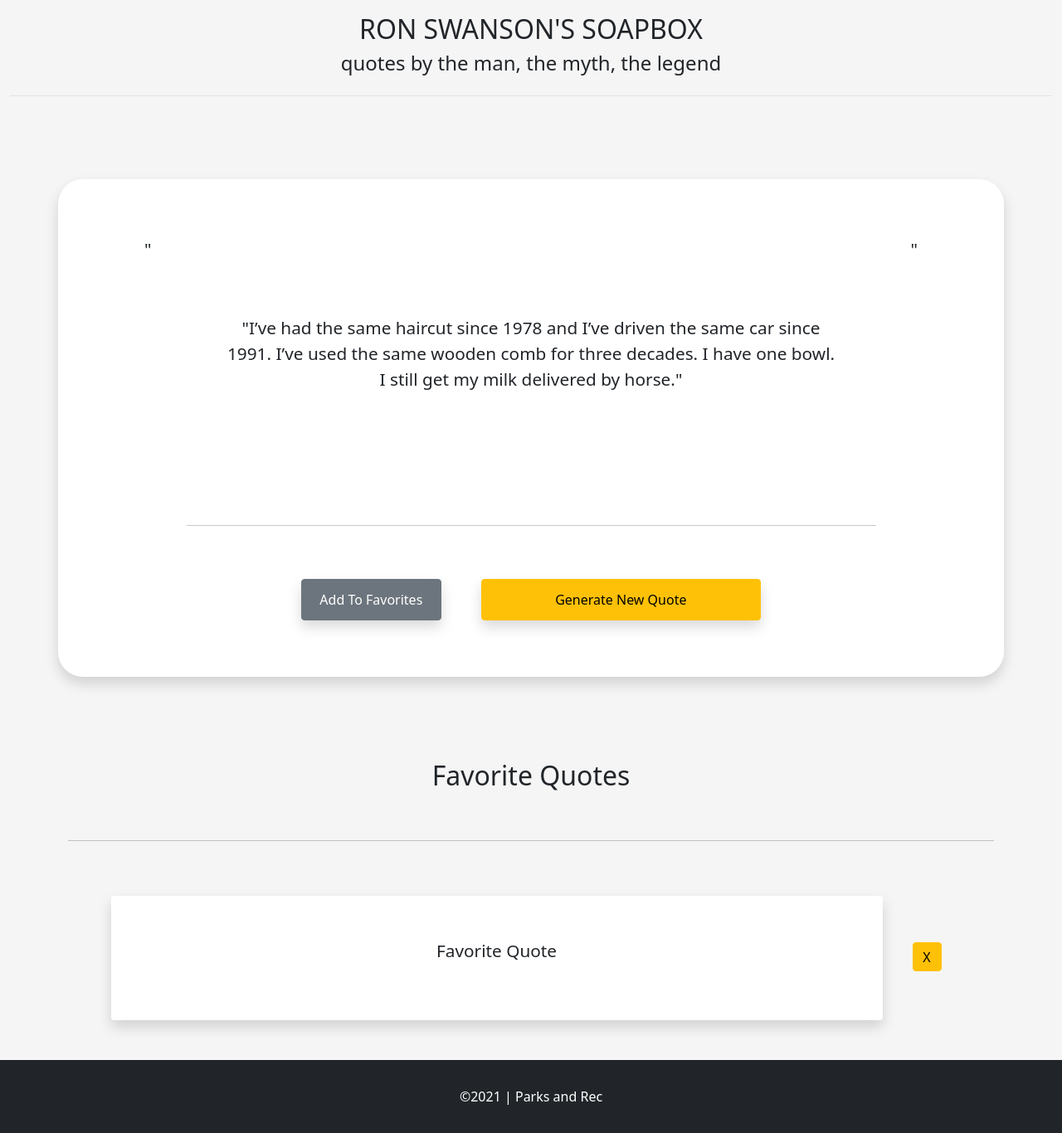
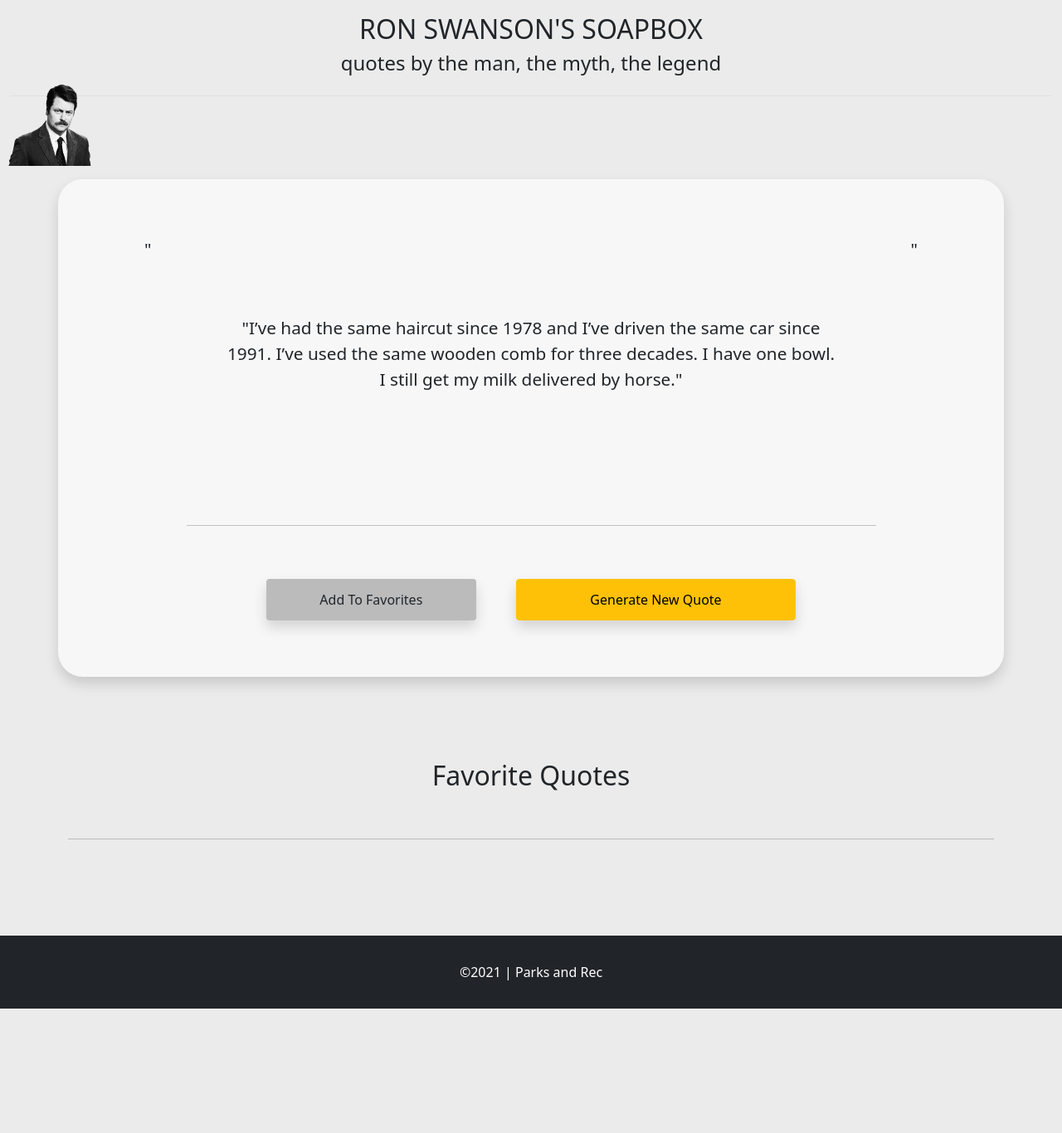
Before and after one commit to mbz7/Ron-Swanson-Quote-Generator, a PHP site: page / in a window 1280 px wide. Shown: the whole page at 83% size. After the commit the page ends 1216 px from the top, so only its background shows below. Run offline with PHP 8.4, Linux system fonts and the light colour scheme; some libraries are stand-ins or nearby versions.

Commit message:
updated js, got favorite quotes to add, add img of Ron Swanson

```diff
--- a/css/style.css
+++ b/css/style.css
@@ -3,11 +3,36 @@
 }
 
 .homepage-bg {
-  background-color: rgb(245, 245, 245);
+  background-color: rgb(235, 235, 235);
 }
 
+.quote-main-bkg {
+  background-color: rgb(247, 247, 247);
+}
+
+.fav-btn {
+  background-color: rgb(187, 187, 187);
+}
 p {
   font-size: 1.3em;
+}
+
+.fav-quotes-container {
+  margin-top: 100px;
+  height: auto;
+}
+
+.fav-quotes-row {
+  padding-bottom: 100px;
+}
+
+.ron-img {
+  z-index: 2;
+  position: absolute;
+  height: 100px;
+  width: auto;
+  left: 10px;
+  top: 100px;
 }
 /* .my-custom-row {
   background-color: blanchedalmond;
--- a/index.html
+++ b/index.html
@@ -25,9 +25,9 @@
 
   <body>
     <!-- START OF BODY -->
+    <div class="container-fluid homepage-bg">
+      <!-- HEADER -->
 
-    <!-- HEADER -->
-    <div class="container-fluid homepage-bg">
       <header class="d-flex flex-wrap justify-content-center py-3 mb-4 border-bottom">
         <div class="">
           <!-- <svg xmlns="http://www.w3.org/2000/svg" width="35" height="35" fill="currentColor" class="bi bi-boxes"
@@ -41,7 +41,12 @@
       </header>
 
       <!-- Main Quote Section -->
-      <div class="container shadow p-3 mb-5 bg-body rounded-lg d-flex align-items-center justify-content-center" style="height: 600px; margin-top: 100px; border-radius: 30px">
+      <div class="container-fluid">
+        <div>
+          <div>
+            <img class="ron-img" src="/img/259-2595788_ron-swanson-hd-png-download copy.png" alt="Photo of Ron Swanson" />
+          </div>
+          <div class="quote-main-bkg container shadow p-3 mb-5 rounded-lg d-flex align-items-center justify-content-center" style="height: 600px; margin-top: 100px; border-radius: 30px">
             <div class="container">
               <div class="row justify-content-center">
                 <div class="col-1 text-center">
@@ -56,8 +61,9 @@
                 <hr class="solid w-75 mt-5" />
                 <div class="container mt-5">
                   <div class="row d-flex justify-content-center align-items-center px-5 gap-5">
-                <button type="button" id="addFavorites" class="shadow rounded btn btn-secondary col-2" style="height: 50px">Add To Favorites</button>
+                    <button type="button" id="addFavorites" class="fav-btn shadow rounded btn col-3" style="height: 50px">Add To Favorites</button>
                     <button type="button" id="btn-gn" class="shadow btn btn-warning col-4" style="height: 50px">Generate New Quote</button>
+                  </div>
                 </div>
               </div>
             </div>
@@ -65,110 +71,25 @@
         </div>
 
         <!-- Favorite Quotes Section -->
-      <div class="container d-flex justify-content-center" style="margin-top: 100px">
-        <div class="row text-center w-100">
-          <h2>Favorite Quotes</h2>
-          <hr class="solid" style="margin-top: 50px" />
+        <div class="container d-flex justify-content-center align-items-center fav-quotes-container">
+          <div class="row text-center w-100 fav-quotes-row">
+            <h2 class="pb-5">Favorite Quotes</h2>
+            <hr class="solid" />
             <div class="container" id="list">
-            <div id="quoteListOuter" class="row d-flex justify-content-center align-items-center gap-5">
+              <!-- <div id="quoteListOuter" class="row d-flex justify-content-center align-items-center gap-5">
               <div id="quoteListInner" class="col-10 row shadow p-3 mb-5 bg-body rounded d-flex justify-content-center align-items-center" style="height: 150px; margin-top: 50px"><p id="innerText">Favorite Quote</p></div>
-              <button type="button" class="btn btn-warning col-1 d-flex justify-content-center align-items-center" style="height: 35px; width: 35px">X</button>
-            </div>
-            <!-- <div class="row d-flex justify-content-center align-items-center gap-5">
-              <div class="col-10 row shadow p-3 mb-5 bg-body rounded d-flex justify-content-center align-items-center" style="height: 150px; margin-top: 50px">Favorite Quote</div>
-              <button type="button" class="btn btn-warning col-1 d-flex justify-content-center align-items-center" style="height: 35px; width: 35px">X</button>
-            </div>
-            <div class="row d-flex justify-content-center align-items-center gap-5">
-              <div class="col-10 row shadow p-3 mb-5 bg-body rounded d-flex justify-content-center align-items-center" style="height: 150px; margin-top: 50px"></div>
               <button type="button" class="btn btn-warning col-1 d-flex justify-content-center align-items-center" style="height: 35px; width: 35px">X</button>
             </div> -->
             </div>
           </div>
         </div>
       </div>
-
-    <!-- <div class="container vw-100 vh-100">
-      <div class="shadow p-3 mb-5 bg-body rounded h-75 row gx-5">
-        <div class="container text-center h-auto d-flex align-items-center justify-content-center">
-          <div class="container d-flex align-items-center">
-            <p class="text-dark">"I’ve had the same haircut since 1978 and I’ve driven the same car since 1991. I’ve used the same wooden comb for three decades. I have one bowl. I still get my milk delivered by horse."</p>
-            <a href="#" class="btn btn-primary">Go somewhere</a>
-          </div>
-        </div>
-      </div>
-    </div> -->
-
-    <!-- <div class="container d-flex align-items-start justify-content-center w-50 h-50">
-        <div class="jumbotron">
-          <div class="container">
-            <h1 class="display-4">Hello, world!</h1>
-            <p class="lead">This is a simple hero unit, a simple jumbotron-style component for calling extra attention to featured content or information.</p>
-            <hr class="my-4" />
-            <p>It uses utility classes for typography and spacing to space content out within the larger container.</p>
-            <p class="lead">
-              <a class="btn btn-primary btn-lg" href="#" role="button">Learn more</a>
-            </p>
-          </div>
-        </div>
-      </div>
-    </div> -->
-
-    <!-- ===============ABOUT ME - SECTION================ -->
-
-    <!-- <div class="container-fluid d-flex justify-content-center align-items-center mt-5 pt-5 pb-5 bg-light about-div" id="about-me">
-      <div class="row gx-5">
-        <div class="order-2 col-lg-6 d-flex justify-content-center align-items-center mt-5 mb-5 mr-5">
-          <div>
-            <h2 class="display-4 mb-3 text-uppercase hd-gr">
-              <strong>About Me</strong>
-            </h2>
-            <p class="col-8 d-flex">I am currently living in San Diego, CA. Along with the web stuff I enjoy graphic design and have 10 years experience in the industry. I have put together small scale web sites in the past and really looking forward to increasing my skillset.</p>
-          </div>
     </div>
 
-        <div class="col-lg-6 order-1 d-flex justify-content-center">
-          <img class="img-fluid fancy-border-radius" src="./img/undraw_surfer_re_hncq.svg" alt="#" />
-        </div>
-      </div>
-    </div> -->
-
-    <!-- ===============RESOURCES - SECTION================ -->
-
-    <!-- Jumbotron -->
-    <!-- <div class="mask" id="resources" style="background-color: rgba(24, 61, 104, 0.815)">
-      <div class="container-fluid d-flex align-items-start justify-content-center">
-        <div class="bg-image p-5 text-center shadow-1-strong rounded mb-5 text-white lh-lg col-8">
-          <svg xmlns="http://www.w3.org/2000/svg" width="50" height="50" fill="currentColor" class="bi bi-link" viewBox="0 0 16 16">
-            <path d="M6.354 5.5H4a3 3 0 0 0 0 6h3a3 3 0 0 0 2.83-4H9c-.086 0-.17.01-.25.031A2 2 0 0 1 7 10.5H4a2 2 0 1 1 0-4h1.535c.218-.376.495-.714.82-1z"></path>
-            <path d="M9 5.5a3 3 0 0 0-2.83 4h1.098A2 2 0 0 1 9 6.5h3a2 2 0 1 1 0 4h-1.535a4.02 4.02 0 0 1-.82 1H12a3 3 0 1 0 0-6H9z"></path>
-          </svg>
-          <h1 class="mb-3 text-uppercase" id="resources-h1">Resources</h1>
-
-          <!-- <p>Lorem ipsum dolor, sit amet consectetur adipisicing elit. Repellendus praesentium labore accusamus sequi, voluptate debitis tenetur in deleniti possimus modi voluptatum neque maiores dolorem unde? Aut dolorum quod excepturi fugit.</p> -->
-
-    <!-- <div class="mt-5 d-flex align-items-center justify-content-center flex-wrap p-5 mb-5" style="height: 200px">
-            <div class="col-lg-3 mb-5"><h3>Github</h3></div>
-            <div class="col-lg-3 mb-5"><h3>Portfolio</h3></div>
-            <div class="col-lg-3 mb-5"><h3>LinkedIn</h3></div>
-          </div>
-          <div id="resources-js"></div>
-        </div>
-      </div>
-    </div> -->
-    <!-- Jumbotron -->
-
-    <!-- <hr class="solid" /> -->
-
-    <!-- ============FOOTER - SECTION============== -->
     <!-- Footer -->
     <footer class="page-footer font-small bg-dark text-white d-flex align-items-center justify-content-center p-3" style="height: auto">
-      <!-- Copyright -->
       <div class="footer-copyright text-center py-3">©2021 | Parks and Rec</div>
-      <!-- Copyright -->
     </footer>
-    <!-- Footer -->
-
-    <!-- =================END OF BODY================ -->
 
     <!-- Bootstrap JS -->
     <script src="https://code.jquery.com/jquery-3.4.1.slim.min.js" integrity="sha384-J6qa4849blE2+poT4WnyKhv5vZF5SrPo0iEjwBvKU7imGFAV0wwj1yYfoRSJoZ+n" crossorigin="anonymous"></script>
--- a/src/index.js
+++ b/src/index.js
@@ -1,11 +1,43 @@
+//DOM Selectors
+const quoteArry = [];
+const mainQuote = document.getElementById("mainquote");
+const list = document.querySelector("#list");
+// list.innerHTML = "";
+
+document.querySelector("#btn-gn").addEventListener("click", getQuote);
+
 function getQuote(quote) {
   fetch("https://ron-swanson-quotes.herokuapp.com/v2/quotes")
     .then((r) => r.json())
-    .then((quote) => {
-      console.log(quote);
-      let currentQuote = quote;
-      document.getElementById("mainquote").textContent = quote;
+    .then(renderQuote);
+}
+
+//Render Function
+function renderQuote(quote) {
+  console.log(quote);
+  let currentQuote = quote;
+  mainQuote.innerText = currentQuote;
+  quoteArry.push(quote);
+  document.getElementById("addFavorites").addEventListener("click", (e) => {
+    // const p = document.createElement("p");
+    const div = document.createElement("div");
+    // // const list = document.getElementById("quoteListOuter");
+    // p.innerText = quoteArry;
+    div.innerHTML = `<div id="quoteListOuter" class="row d-flex justify-content-center align-items-center gap-5">
+    <div id="quoteListInner" class="col-10 row shadow p-3 mb-5 bg-body rounded d-flex justify-content-center align-items-center" style="height: 150px; margin-top: 50px"><p id="innerText">${quoteArry}</p></div>
+    <button type="button" class="btn btn-warning col-1 d-flex justify-content-center align-items-center" style="height: 35px; width: 35px">X</button>
+  </div>`;
+    list.append(div);
+    div.addEventListener("click", () => {
+      div.remove();
     });
+    // getQuote();
+    // div.append(p);
+    // list.append(div);
+    // console.log(quoteArry);
+  });
+
+  console.log(quoteArry);
 }
 
 // function getQuote(quote) {
@@ -20,20 +52,19 @@ function getQuote(quote) {
 
 const quote = getQuote();
 
-document.querySelector("#btn-gn").addEventListener("click", getQuote);
+// function addFavorites(quoteArry) {
+//   const p = document.createElement("p");
+//   p.innerText = quoteArry;
+//   const list = document.getElementById("newDivInner");
+//   list.append(p);
 
-document.getElementById("addFavorites").addEventListener("click", (e) => {
-  e.preventDefault();
-  //   addToFavorites(document.getElementById("mainquote").value);
-  console.log(e);
-  const newQuote = document.createElement("p");
-  const newQ = newQuote.append(quote);
-  const list = document.getElementById("newDivInner");
-  list.append(newQ);
-  console.log(newQuote);
-  //   e.target.reset();
-  //   console.log("Add to favorites button");
-});
+// const newQ = newQuote.append(quote);
+// const list = document.getElementById("newDivInner");
+// list.append(newQ);
+// console.log(newQuote);
+//   e.target.reset();
+//   console.log("Add to favorites button");
+// }
 
 // function addToFavorites(quotes) {
 //   const newQuote = document.createElement("p");
```
Also changed, not shown: img/259-2595788_ron-swanson-hd-png-download copy.png (added), 1 other file. Lines whose indentation alone changed are shown as unchanged.
